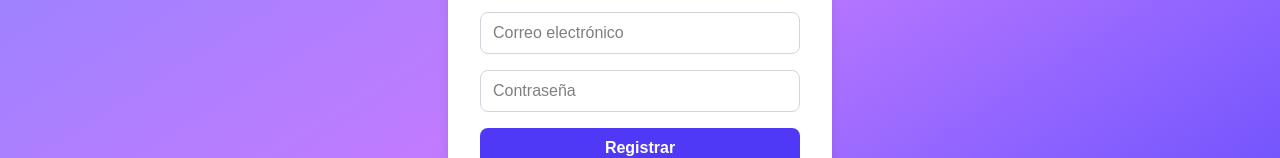
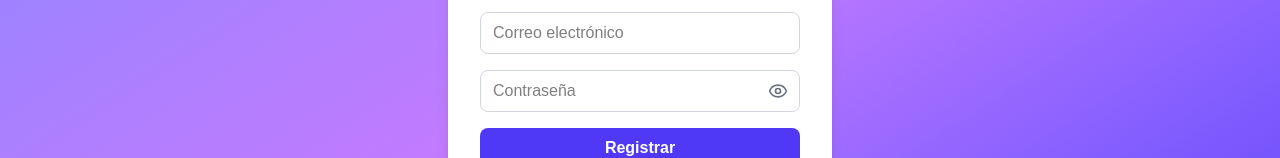
Before and after one commit to Juandamm01/parcial2Pedro, a Next.js app: page /RegistrarUsuario in a window 1280 px wide. Shown: the part 367-525 px from the top of the page. Built offline with nearby package versions, Linux system fonts and the light colour scheme.

Commit message:
ojitodepasssword

```diff
--- a/src/app/RegistrarUsuario/page.js
+++ b/src/app/RegistrarUsuario/page.js
@@ -1,9 +1,11 @@
 'use client';
 import { useState } from 'react';
 import { useRouter } from 'next/navigation';
+import { Eye, EyeOff } from 'lucide-react';
 
 export default function RegistroUsuario() {
   const [form, setForm] = useState({ usuario: '', email: '', contraseña: '' });
+  const [showPassword, setShowPassword] = useState(false);
   const router = useRouter();
 
   const handleChange = (e) => setForm({ ...form, [e.target.name]: e.target.value });
@@ -30,13 +32,47 @@ export default function RegistroUsuario() {
       <div className="bg-white p-8 rounded-2xl shadow-lg w-96">
         <h2 className="text-2xl font-bold text-center mb-6 text-indigo-700">Registro de Usuario</h2>
         <form onSubmit={handleSubmit} className="space-y-4">
-          <input name="usuario" placeholder="Usuario" value={form.usuario} onChange={handleChange}
-            className="w-full border border-gray-300 rounded-lg px-3 py-2 focus:ring-2 focus:ring-indigo-400 outline-none" required />
-          <input name="email" type="email" placeholder="Correo electrónico" value={form.email} onChange={handleChange}
-            className="w-full border border-gray-300 rounded-lg px-3 py-2 focus:ring-2 focus:ring-indigo-400 outline-none" required />
-          <input name="contraseña" type="password" placeholder="Contraseña" value={form.contraseña} onChange={handleChange}
-            className="w-full border border-gray-300 rounded-lg px-3 py-2 focus:ring-2 focus:ring-indigo-400 outline-none" required />
-          <button type="submit" className="w-full bg-indigo-600 text-white py-2 rounded-lg font-semibold hover:bg-indigo-700 transition-all">
+          <input
+            name="usuario"
+            placeholder="Usuario"
+            value={form.usuario}
+            onChange={handleChange}
+            className="w-full border border-gray-300 rounded-lg px-3 py-2 focus:ring-2 focus:ring-indigo-400 outline-none"
+            required
+          />
+          <input
+            name="email"
+            type="email"
+            placeholder="Correo electrónico"
+            value={form.email}
+            onChange={handleChange}
+            className="w-full border border-gray-300 rounded-lg px-3 py-2 focus:ring-2 focus:ring-indigo-400 outline-none"
+            required
+          />
+
+          {/* Input de contraseña con ojo */}
+          <div className="relative">
+            <input
+              name="contraseña"
+              type={showPassword ? 'text' : 'password'}
+              placeholder="Contraseña"
+              value={form.contraseña}
+              onChange={handleChange}
+              required
+              className="w-full border border-gray-300 rounded-lg px-3 py-2 focus:ring-2 focus:ring-indigo-400 outline-none pr-10"
+            />
+            <span
+              className="absolute right-3 top-1/2 -translate-y-1/2 cursor-pointer text-gray-500"
+              onClick={() => setShowPassword(!showPassword)}
+            >
+              {showPassword ? <EyeOff size={20} /> : <Eye size={20} />}
+            </span>
+          </div>
+
+          <button
+            type="submit"
+            className="w-full bg-indigo-600 text-white py-2 rounded-lg font-semibold hover:bg-indigo-700 transition-all"
+          >
             Registrar
           </button>
         </form>
--- a/src/app/login/page.js
+++ b/src/app/login/page.js
@@ -1,9 +1,11 @@
 'use client';
 import { useState } from 'react';
 import { useRouter } from 'next/navigation';
+import { Eye, EyeOff } from 'lucide-react';
 
 export default function Login() {
   const [form, setForm] = useState({ usuario: '', contraseña: '' });
+  const [showPassword, setShowPassword] = useState(false);
   const router = useRouter();
 
   const handleChange = (e) => setForm({ ...form, [e.target.name]: e.target.value });
@@ -33,15 +35,26 @@ export default function Login() {
             required
             className="w-full border border-gray-300 rounded-lg px-3 py-2 focus:ring-2 focus:ring-indigo-400 outline-none"
           />
+
+          {/* Input de contraseña con ojo */}
+          <div className="relative">
             <input
               name="contraseña"
-            type="password"
+              type={showPassword ? 'text' : 'password'}
               placeholder="Contraseña"
               value={form.contraseña}
               onChange={handleChange}
               required
-            className="w-full border border-gray-300 rounded-lg px-3 py-2 focus:ring-2 focus:ring-indigo-400 outline-none"
+              className="w-full border border-gray-300 rounded-lg px-3 py-2 focus:ring-2 focus:ring-indigo-400 outline-none pr-10"
             />
+            <span
+              className="absolute right-3 top-1/2 -translate-y-1/2 cursor-pointer text-gray-500"
+              onClick={() => setShowPassword(!showPassword)}
+            >
+              {showPassword ? <EyeOff size={20} /> : <Eye size={20} />}
+            </span>
+          </div>
+
           <button
             type="submit"
             className="w-full bg-indigo-600 text-white py-2 rounded-lg font-semibold hover:bg-indigo-700 transition-all"
--- a/src/app/restablecer/page.js
+++ b/src/app/restablecer/page.js
@@ -1,6 +1,7 @@
 'use client';
 import { useState } from 'react';
 import { useSearchParams, useRouter } from 'next/navigation';
+import { Eye, EyeOff } from 'lucide-react';
 
 export default function Restablecer() {
   const params = useSearchParams();
@@ -8,6 +9,7 @@ export default function Restablecer() {
   const token = params.get('token');
 
   const [contraseña, setContraseña] = useState('');
+  const [showPassword, setShowPassword] = useState(false);
 
   const handleSubmit = async (e) => {
     e.preventDefault();
@@ -29,18 +31,24 @@ export default function Restablecer() {
         </h2>
 
         <form onSubmit={handleSubmit} className="space-y-5">
-          <div>
+          <div className="relative">
             <label className="block text-sm font-medium text-gray-700 mb-1">
               Nueva contraseña
             </label>
             <input
-              type="password"
+              type={showPassword ? 'text' : 'password'}
               placeholder="••••••••"
               value={contraseña}
               onChange={(e) => setContraseña(e.target.value)}
               required
-              className="w-full border border-gray-300 rounded-lg px-3 py-2 focus:ring-2 focus:ring-indigo-400 outline-none"
+              className="w-full border border-gray-300 rounded-lg px-3 py-2 focus:ring-2 focus:ring-indigo-400 outline-none pr-10"
             />
+            <span
+              className="absolute right-3 top-1/2 -translate-y-1/2 cursor-pointer text-gray-500"
+              onClick={() => setShowPassword(!showPassword)}
+            >
+              {showPassword ? <EyeOff size={20} /> : <Eye size={20} />}
+            </span>
           </div>
 
           <button
```
Lines whose indentation alone changed are shown as unchanged.
